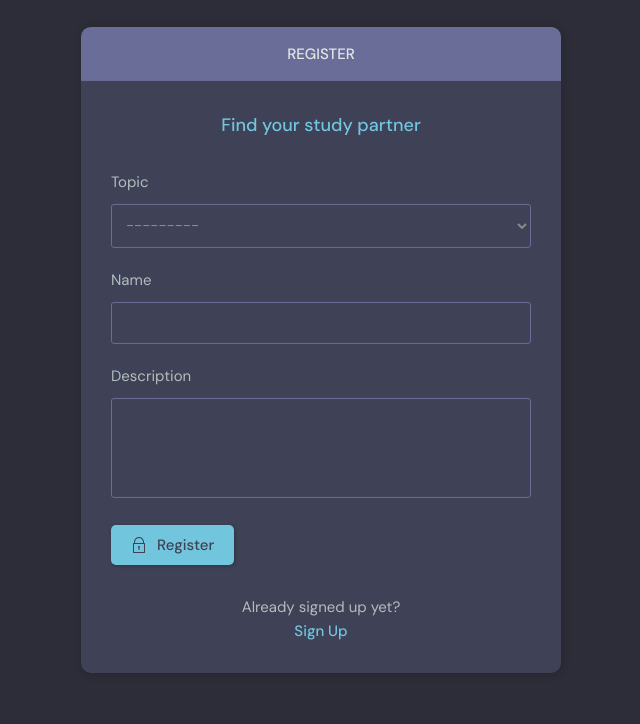
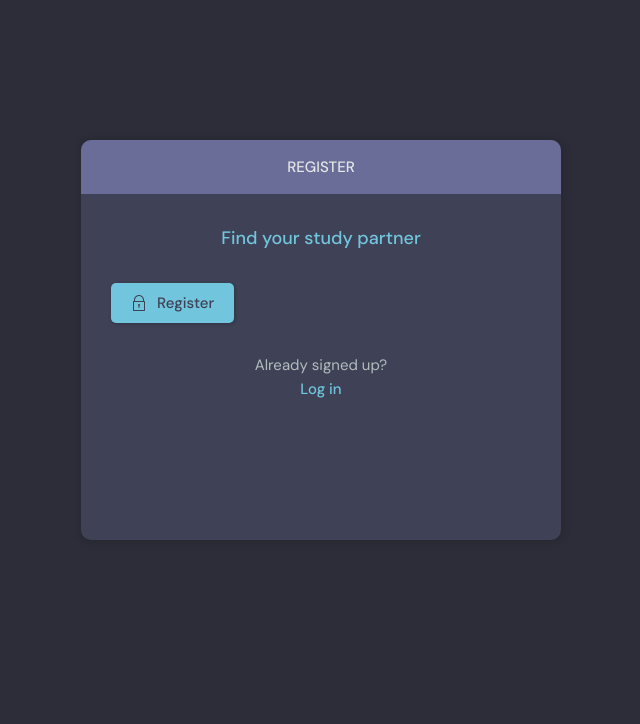
Before and after one commit to alejandroBarraza/chatApp, a Django app: template base/templates/base/login_page.html in a window 1280 px wide. Shown: the part 76-800 px from the top of the page, without its empty margins (319-959 px from the left). Run offline with Django 4.2, Linux system fonts and the light colour scheme; the template is opened without the code that fills it: values that come from a table or form of the project are taken from there, others are empty.

Commit message:
register and login new template

```diff
--- a/base/forms.py
+++ b/base/forms.py
@@ -1,8 +1,15 @@
 from django.forms import ModelForm
 from .models import Room
+from django.contrib.auth.models import User
 
 class FormRoom(ModelForm):
     class Meta:
         model = Room
         fields = '__all__'
         exclude = ['host', 'participants']
+
+
+class FormUser(ModelForm):
+    class Meta:
+        model = User
+        fields = [ 'username', 'email']
--- a/base/templates/base/login_page.html
+++ b/base/templates/base/login_page.html
@@ -16,9 +16,9 @@
 
         <form class="form" action="" method="POST">
           {% csrf_token %}
-          <div class="form__group form__group">
-            <label for="room_name">Email</label>
-            <input id="username" name="email" type="email" placeholder="e.g. ale@email.com />
+            <div class="form__group">
+              <label for="uername">Username</label>
+              <input id="username" name="username" type="text" placeholder="ale10" />
             </div>
             <div class=" form__group">
               <label for="password">Password</label>
@@ -63,7 +63,7 @@
           {% csrf_token %}
 
           {% for field in form %}
-          <div class="form__group form__group">
+          <div class="form__group">
             <label for="room_name">{{field.label}}</label>
             {{field}}
           </div>
@@ -86,8 +86,8 @@
         </form>
 
         <div class="auth__action">
-          <p>Already signed up yet?</p>
-          <a href="{% url 'login' %}" class="btn btn--link">Sign Up</a>
+          <p>Already signed up?</p>
+          <a href="{% url 'login' %}" class="btn btn--link">Log in</a>
         </div>
       </div>
     </div>
--- a/base/templates/base/user_profile.html
+++ b/base/templates/base/user_profile.html
@@ -29,7 +29,9 @@
         <div class="profile__info">
           <h3>{{ user }}</h3>
           <p>@{{user}}</p>
-          <a href="{% url 'edit-profile' user.username%}" class="btn btn--main btn--pill">Edit Profile</a>
+          {% if request.user == user %}
+            <a href="{% url 'edit-profile' user.username%}" class="btn btn--main btn--pill">Edit Profile</a>
+          {% endif %}
         </div>
         <div class="profile__about">
           <h3>About</h3>
```
Lines whose indentation alone changed are shown as unchanged.
